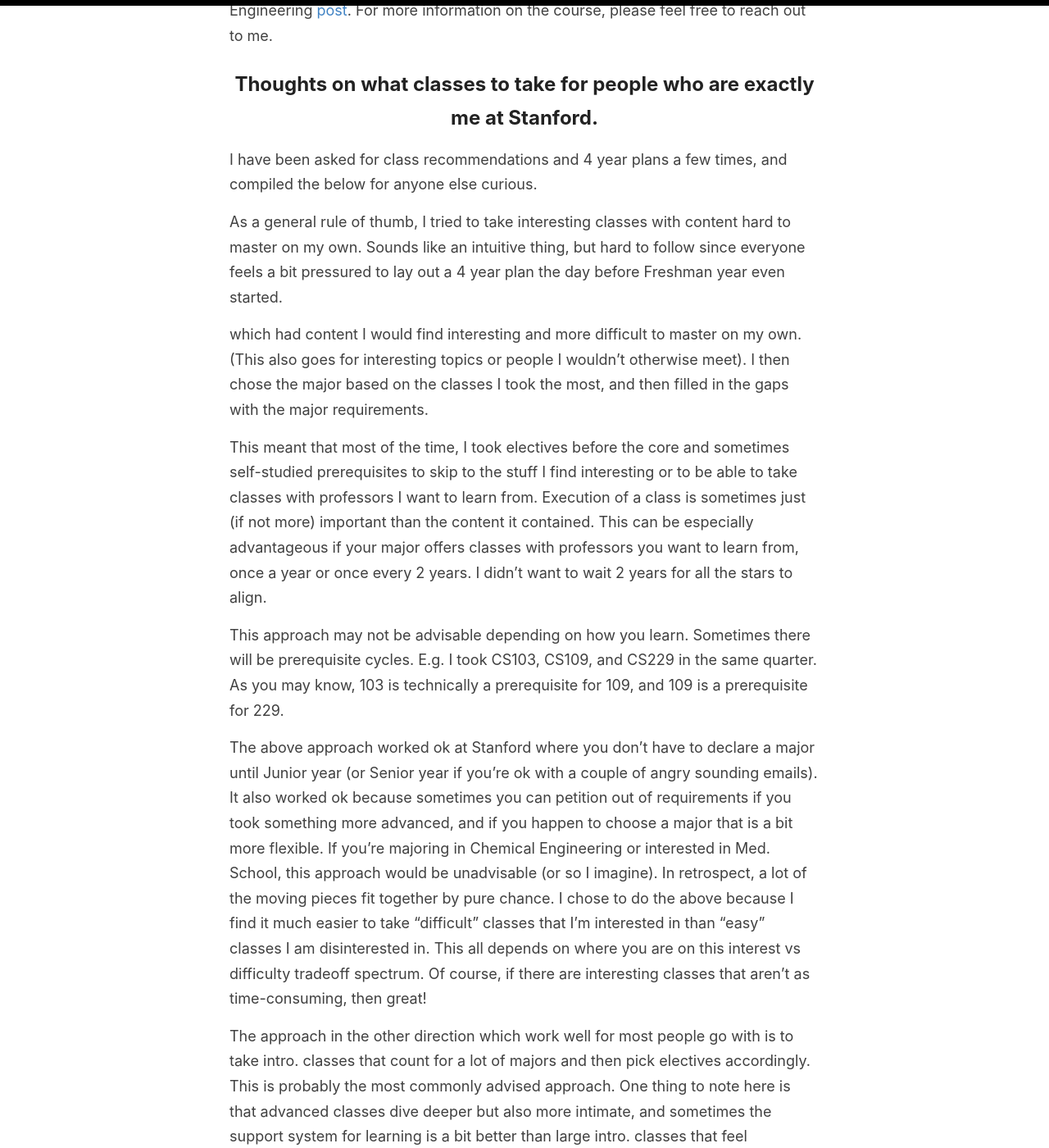
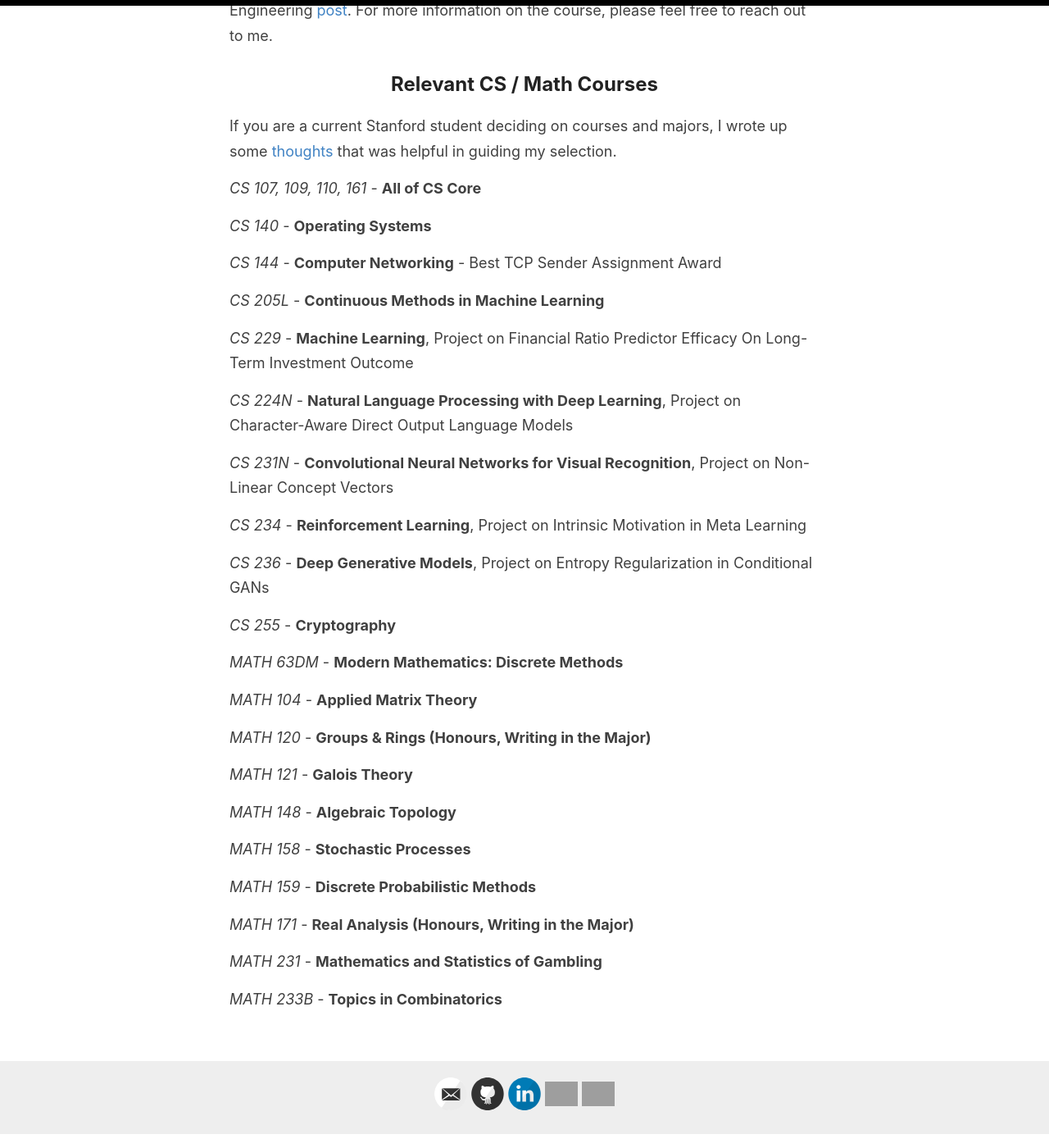
Before and after one commit to evazhang612/sokt-landing, a Jekyll site: the page built from _pages/courses.md, in a window 1280 px wide and 1400 px high, scrolled down 381 px. Shown: the whole window at 82% size. Built offline with Jekyll 4.4.1, drawn with Linux system fonts in a browser that asks for light colours; nearby versions of some CDN libraries; library files that are not in the unit come from our copies; some of the changed text lies outside the part shown; grey boxes are pictures that could not be loaded.

Commit message:
Adding course pages.

```diff
--- a/_pages/courses.md
+++ b/_pages/courses.md
@@ -8,24 +8,9 @@
 I proposed, designed and taught CS81SI AI Interpretability & Fairness at Stanford listed under [CS81SI archived here](https://web.archive.org/web/20200712083118/http://cs81si.stanford.edu/) in Spring 2020, with the invaluable support of my faculty sponsors Professor [James Zou](https://www.james-zou.com/) and Professor [Omer Reingold](https://omereingold.wordpress.com/). For background on the class and similar class offerings, please check out this School of Engineering [post](https://engineering.stanford.edu/news/how-computer-science-department-teaching-ethics-its-students). For more information on the course, please feel free to reach out to me.
 
 
-## Thoughts on what classes to take for people who are exactly me at Stanford.
+## Relevant CS / Math Courses
 
-I have been asked for class recommendations and 4 year plans a few times, and compiled the below for anyone else curious.
-
-As a general rule of thumb, I tried to take interesting classes with content hard to master on my own. Sounds like an intuitive thing, but hard to follow since everyone feels a bit pressured to lay out a 4 year plan the day before Freshman year even started.
-
-which had content I would find interesting and more difficult to master on my own. (This also goes for interesting topics or people I wouldn't otherwise meet). I then chose the major based on the classes I took the most, and then filled in the gaps with the major requirements.
-
-This meant that most of the time, I took electives before the core and sometimes self-studied prerequisites to skip to the stuff I find interesting or to be able to take classes with professors I want to learn from. Execution of a class is sometimes just (if not more) important than the content it contained. This can be especially advantageous if your major offers classes with professors you want to learn from, once a year or once every 2 years. I didn't want to wait 2 years for all the stars to align.
-
-This approach may not be advisable depending on how you learn. Sometimes there will be prerequisite cycles. E.g. I took CS103, CS109, and CS229 in the same quarter. As you may know, 103 is technically a prerequisite for 109, and 109 is a prerequisite for 229.
-
-The above approach worked ok at Stanford where you don't have to declare a major until Junior year (or Senior year if you're ok with a couple of angry sounding emails). It also worked ok because sometimes you can petition out of requirements if you took something  more advanced, and if you happen to choose a major that is a bit more flexible. If you're majoring in Chemical Engineering or interested in Med. School, this approach would be unadvisable (or so I imagine). In retrospect, a lot of the moving pieces fit together by pure chance. I chose to do the above because I find it much easier to take "difficult" classes that I'm interested in than "easy" classes I am disinterested in. This all depends on where you are on this interest vs difficulty tradeoff spectrum. Of course, if there are interesting classes that aren't as time-consuming, then great!
-
-The approach in the other direction which work well for most people go with is to take intro. classes that count for a lot of majors and then pick electives accordingly. This is probably the most commonly advised approach. One thing to note here is that advanced classes dive deeper but also more intimate, and sometimes the support system for learning is a bit better than large intro. classes that feel impersonal. Many times by the time you go back and take intro. classes for one reason or the other you will have already learned the same topics in advanced classes in detail so everything comes more naturally, AND you have managed to make sure you take classes you're interested in by taking them first.
-
-If you care about how this approach impacted my grades, I graduated with a Math major GPA of 4.07/4.0 and Masters CS GPA of 4.0/4.0 in 4 years. Certainly this isn't the best you can do or something to be necessarily proud of, but it goes to show that perhaps it's possible to do alright even if you deviate from the advised sequencing. It also turns out that because classes are self-selecting and curved differently, doing well in an easy class sometimes could end up equivalent grades wise to doing poorly in a more advanced classes.
-
+If you are a current Stanford student deciding on courses and majors, I wrote up some [thoughts](www.evazhang.com/wtt) that was helpful in guiding my selection.
 
 <i>CS 107, 109, 110, 161</i> - <b> All of CS Core </b>
 
```
Also changed, not shown: _pages/wtt.md (added, +35 -0 lines).
